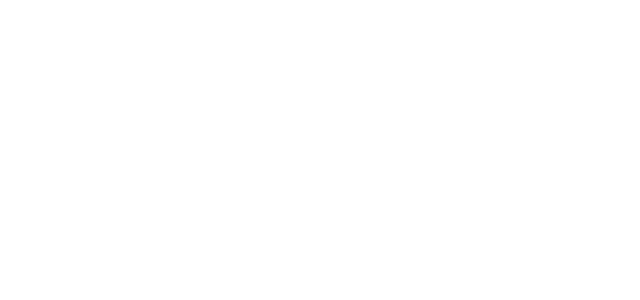
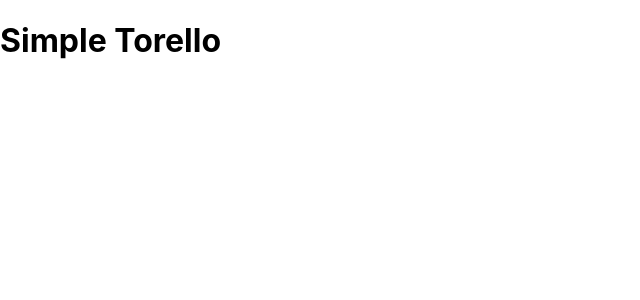
Before and after one commit to Takumikimura1899/Udemy-React-Torello, a React (Create React App) app: page / in a window 1280 px wide. Shown: the top 300 px of the page, without its empty margins (0-640 px from the left). Built offline with nearby package versions, Linux system fonts and the light colour scheme.

Commit message:
[add]Header components

```diff
--- a/src/App.tsx
+++ b/src/App.tsx
@@ -1,5 +1,11 @@
+import { Header } from './components/Header';
+
 function App() {
-  return <div className='App'></div>;
+  return (
+    <div className='App'>
+      <Header />
+    </div>
+  );
 }
 
 export default App;
--- /dev/null
+++ b/src/components/Header.tsx
@@ -0,0 +1,11 @@
+import React from 'react';
+
+export const Header = () => {
+  return (
+    <div>
+      <header>
+        <h1>Simple Torello</h1>
+      </header>
+    </div>
+  );
+};
```
